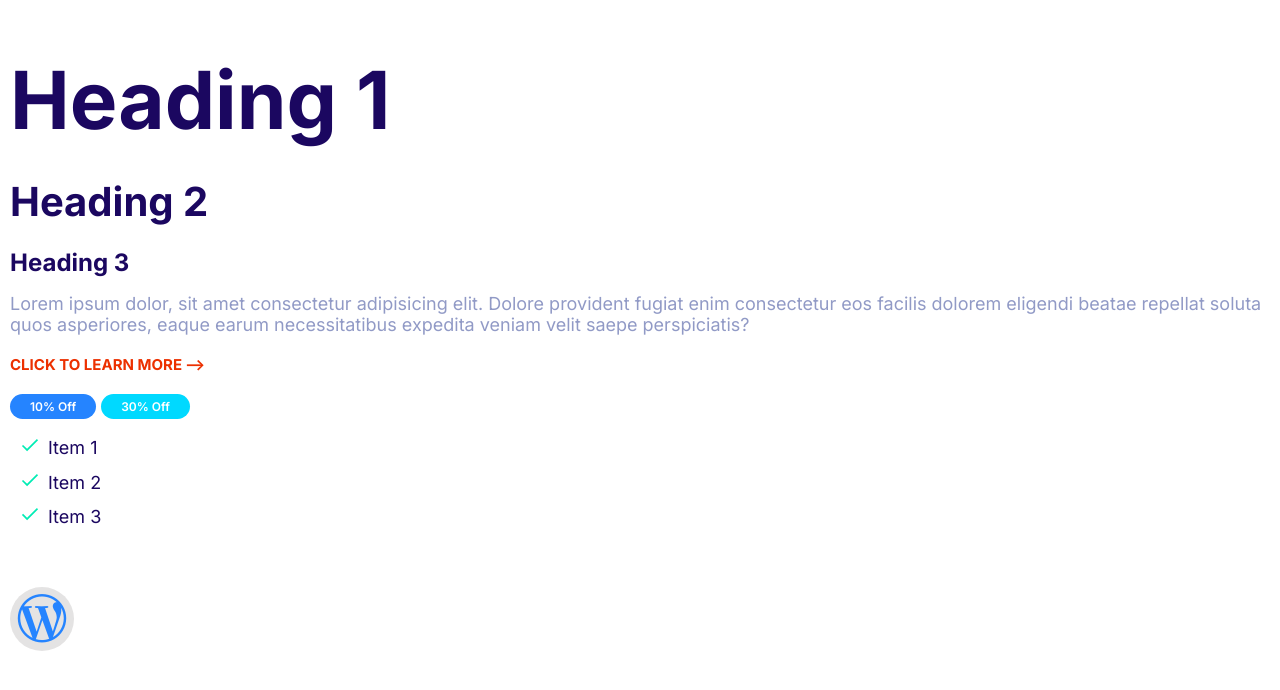
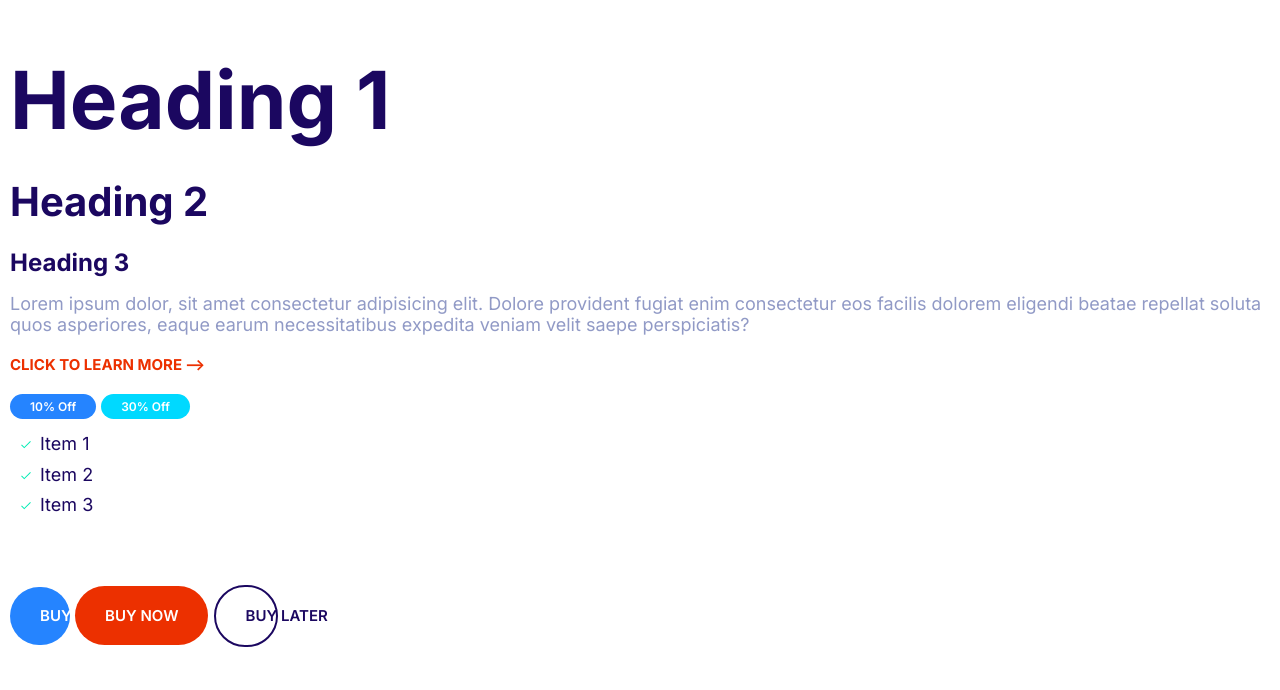
Before and after one commit to Arshia7j/Arshiafy, a plain HTML site: page index.html in a window 1280 px wide. Drawn offline with Linux system fonts and the light colour scheme; files whose address does not match are found by name.

Commit message:
making Buttons component.

```diff
--- a/css/styles.css
+++ b/css/styles.css
@@ -4,6 +4,12 @@
   --color-accent: #ec3000;
   --color-heading: #1b0760;
   --color-body: #919ac6;
+}
+
+*,
+*::after,
+*::before {
+  box-sizing: border-box;
 }
 
 /* Typography */
@@ -146,12 +152,16 @@ a {
 
 /* Icon */
 
-.icon{
-  font-size: 5rem;
-  color: var(--color-primary);
+.icon {
+  width: 10rem;
+  fill: red;
 }
 
-.icon-container{
+.icon--primary {
+  fill: var(--color-primary);
+}
+
+.icon-container {
   background: rgb(228, 227, 227);
   width: 64px;
   height: 64px;
@@ -160,3 +170,71 @@ a {
   justify-content: center;
   align-items: center;
 }
+
+/* Buttons */
+
+.btn {
+  border-radius: 40px;
+  border: 0;
+  cursor: pointer;
+  font-size: 1.8rem;
+  font-weight: 600;
+  padding: 2rem 3rem;
+  text-align: center;
+  text-transform: uppercase;
+  white-space: nowrap;
+  margin: 1rem 0;
+}
+
+.btn--primary {
+  background: var(--color-primary);
+  color: white;
+}
+
+.btn--primary:hover {
+  background: #549cfa;
+}
+
+.btn--secondary {
+  background: var(--color-secondary);
+  color: white;
+}
+
+.btn--secondary:hover {
+  background: #77e6fa;
+}
+
+.btn--accent {
+  background: var(--color-accent);
+  color: white;
+}
+
+.btn--accent:hover {
+  background: #e66747;
+}
+
+.btn--outline{
+  background: white;
+  color: var(--color-heading);
+  border: 2px solid var(--color-heading);
+}
+
+.btn--outline:hover{
+  background: var(--color-heading);
+  color:white;
+}
+
+.btn--block {
+  width: 100%;
+  display: inline-block;
+}
+
+@media screen and (min-width:1024px){
+  .btn{
+    font-size: 1.5rem;
+  }
+  .btn--block{
+    display: inline;
+    width: 0;
+  }
+}
--- a/index.html
+++ b/index.html
@@ -6,7 +6,10 @@
     <title>Arshify</title>
     <link rel="preconnect" href="https://fonts.googleapis.com" />
     <link rel="preconnect" href="https://fonts.gstatic.com" crossorigin />
-    <script src="https://kit.fontawesome.com/f3626f00ef.js" crossorigin="anonymous"></script>
+    <script
+      src="https://kit.fontawesome.com/f3626f00ef.js"
+      crossorigin="anonymous"
+    ></script>
     <link
       href="https://fonts.googleapis.com/css2?family=Inter:wght@400..700&family=Montserrat:wght@600&display=swap"
       rel="stylesheet"
@@ -52,10 +55,9 @@
     </ul>
     <br /><br />
 
-    <span class="icon-container">
-      <span class="icon">
-        <i class="fa-brands fa-wordpress-simple"></i>
-      </span>
-    </span>
+    <button class="btn btn--primary btn--block">Buy now</button>
+    <a href="#" class="btn btn--accent btn--block">Buy now</a>
+    <button class="btn btn--primary btn--block btn--outline">Buy later</button>
+
   </body>
 </html>
```
Also changed, not shown: components/Buttons.html (added, +3 -0 lines), images/sprite (3).svg (added), images/sprite.svg.
